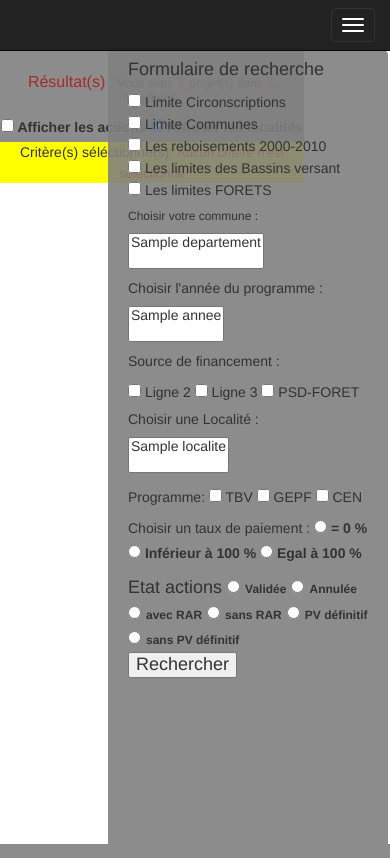
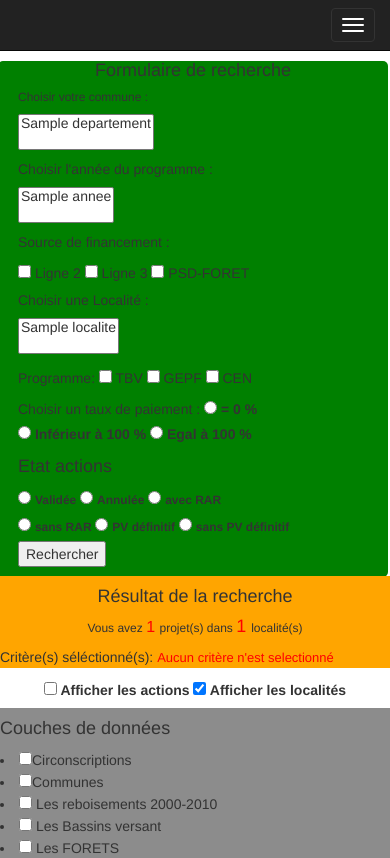
Before and after one commit to roulamokhtar/SiteTest, a PHP site: template view/vueMaps.php in a window 390 px wide. Run offline with PHP 8.4, Linux system fonts and the light colour scheme; the visitor is signed in with stand-in values (Sample User, id 1); tables that the repository leaves empty or names only in its code hold one stand-in row (values such as "Sample post"); the template is opened without the code that fills it: most values are stand-ins (such as "Sample title", 1, 10 or a date in 2020); data that the repository does not hold is empty; some libraries are stand-ins or nearby versions.

Commit message:
geolocatee
Signed-off-by: roulamokhtar <roula_mokhtar2001@yahoo.fr>

```diff
--- a/common/css/style.css
+++ b/common/css/style.css
@@ -25,8 +25,8 @@ body {  padding-top: 50px;
 #map-canvas{
 	position:relative;
 	margin-top: 0px;
-	width:78%;
-    height:100%;
+	width:75%;
+    height:78%;
 }
 
 #infoWindow{	width: 200px;}
@@ -42,16 +42,123 @@ form.formform{
 }
 
 form.formMaps{
-	position:fixed;
-	background-color: rgba(128,128,128,0.9);
-	top: 50px;
+    background-color: rgba(128,128,128,0.9);
+
+	position:absolute;
+ 	top: 50px;
 	right: 2px;
 	padding: 0 20px;
 	border-radius: 5px;
-	width: 280px;
-	bottom: -30px;
+
+
 
 }
+
+
+
+
+
+@media screen and (max-width: 1279px){
+
+   form.formMaps{   width: 100%;
+    position:relative;
+    background-color:green;
+     padding-bottom: 10px;
+       top: 1px;
+
+   }
+
+
+}
+ #formulaire-legende{
+ position:absolute;
+  float: right;
+  right:314px;
+  background-color: rgba(128,128,128,0.9);
+  width:  31%;
+   padding-top: 25px;
+   top:25px;
+   height: 29%;
+ }
+@media screen and (max-width: 1279px){
+    #formulaire-legende{
+      position:relative;
+       width: 100%;
+
+      background-color:none;
+       top:00px;
+       padding-top:1px;
+       height: none;
+       right:00px;
+   }
+
+
+}
+#floating-resultatRechercheMap {
+  position:relative;
+ padding-top: 20px;
+ background-color: yellow;
+
+ width: 44%;
+    height: 27%;
+
+
+}
+@media screen and (max-width: 1279px){
+    #floating-resultatRechercheMap{
+     width: 100%;
+      background-color:orange;
+       position:relative;
+       padding-top:1px;
+       height: none;
+
+   }
+
+
+}
+@media screen and (max-width: 1279px){
+    #map-canvas{
+
+     width:100%;
+ margin-top: 5px;
+
+   }
+
+
+}
+@media screen and (max-width: 1279px){
+    #infoWindow{
+         width: 80px;
+
+
+   }
+
+
+}
+#Afficher-action-localite{
+position:relative;
+ padding-top: 10px;
+ background-color: orange;
+
+    width: 75%;
+    height: 6%;
+    text-align: center;
+
+
+
+   }
+@media screen and (max-width: 1279px){
+
+   #Afficher-action-localite{
+     width: 100%;
+      background-color:white;
+       height: 40px;
+
+}
+}
+
+
+
 form.formProjets{
 	position:fixed;
 	background-color: rgba(128,128,128,0.9);
@@ -64,7 +171,16 @@ form.formProjets{
 
 }
 
+ @media screen and (max-width: 1279px){
+    form.formProjets{
+     width: 100%;
+      background-color:orange;
+       position:relative;
+       padding-top:none;
+   }
 
+
+}
 
 
 div.col-sm-15{
@@ -335,3 +451,6 @@ tbody td, thead th {
 tbody td:last-child, thead th:last-child {
     border-right: none;
 }
+ li{
+  { display: block; }
+ }
--- a/view/vueMaps.php
+++ b/view/vueMaps.php
@@ -1,25 +1,90 @@
+
 <?php include_once("template/vueHeader.php"); ?>
 <?php include_once("template/vueNavbar.php"); ?>
+
+
+<meta name="viewport" content="width=device-width, initial-scale=1.0">
+
   <body>
 
-		<div style="background-color:rgba(128,128,128,0.9); width:  78%;  padding-top: 12px  ">
-			<h6 style="text-align: center ; ">
-<font size='3' color='brown'  font-weight='bold' > Résultat(s)  :</font>
+  <div id="form">
+
+		<form method="post" id="form" class="  formMaps" role="form" action="maps.php">
+
+ 				<h4 align="center"> Formulaire de recherche  </h4>
+					 <class="col-sm-12" departement">
+					<h6>Choisir votre commune :</h6>
+
+					<select name="departement" size="2">
+						<?php foreach ($departements as $departement): ?>
+						 <option value="<?php echo $departement['id']; ?>"><?php echo $departement['departement']; ?></option>
+						<?php endforeach; ?>
+					</select>
+
+
+					<h5>Choisir l'année du programme :</h5>
+					<SELECT  name="annee" size="2">
+						<?php foreach ($Annees as $annee): ?>
+						 <option value="<?php echo $annee['annee']; ?>"><?php echo $annee['annee']; ?></option>
+						<?php endforeach; ?>
+
+					</SELECT >
+
+					<h5 >Source de financement :</h5>
+					 <INPUT type="checkbox" name="finance[]" value="FNDR"  > Ligne 2</INPUT>
+					 <INPUT type="checkbox" name="finance[]" value="FSAEPEA"  > Ligne 3</INPUT>
+					 <INPUT type="checkbox" name="finance[]" value="PSD-FORETS"  > PSD-FORET  </INPUT>
+
+ 					 <h5 >Choisir une Localité :</h5>
+						<SELECT  name="localite" size="2"   ">
+							<?php foreach ($localites as $localite): ?>
+							 <option value="<?php echo $localite['ville_id']; ?>"><?php echo $localite['ville_nom_reel']; ?></option>
+							<?php endforeach; ?>
+						</SELECT >
+ <h5 >Programme:
+
+					<INPUT type="checkbox" name="programme[]" value="TBV" > TBV</INPUT>
+					<INPUT type="checkbox" name="programme[]" value="GEPF" > GEPF </INPUT>
+					<INPUT type="checkbox" name="programme[]" value="CEN" > CEN</INPUT></h5>
+
+					 <h5 >Choisir un taux de paiement :
+					<input type="radio" name="habitants" value="egal0" id="egal0" /> <label for="egal0">= 0 %</label> <br>
+
+					<input type="radio" name="habitants" value="inf100" id="inf100" /> <label for="inf100">Inférieur à 100 %</label>
+					<input type="radio" name="habitants" value="egal100" id="egal100" /> <label for="egal100">Egal à 100 %</label>  </h5>
+
+					<div id ="etat">
+
+						<h4>Etat actions </h4>
+
+					 <input type="radio" name="etat"  id='etat' value="validee"  /> <label class="labelinput"  > Validée</label>
+					 <input type="radio" name="etat"  id='etat' value="annulee"  /> <label class="labelinput"  >Annulée</label>
+					 <input type="radio" name="etat" id='etat'  value="volumeAnnulée"  /> <label class="labelinput"   >avec RAR</label> </br>
+					  <input type="radio" name="etat"  id='etat' value="volumesansrar"  /> <label class="labelinput"  >sans RAR</label>
+
+					  <input type="radio" name="cloture" value="ok"    /> <label class="labelinput"   >PV définitif</label>
+					 <input type="radio" name="cloture" value=""    /> <label class="labelinput"   > sans PV définitif</label> <br>  <button type="submit"   id="submit">Rechercher</button>
+					</div>
+
+
+
+		</form>
+	</div>
+
+   <div id="floating-resultatRechercheMap">
+
+		<h4 color='brown'  font-weight='bold'  align='center' > Résultat de la recherche  </h4>
+
+		 <h6  align='center'>
 					Vous avez
 					<?php  echo '<font size="3" color="red"> '.$stationsCount.' </font>';  ?>
 					projet(s) dans
 					<?php  echo '<font size="4" color="red"> '. $projetCount.' </font>' ; ?>
 					localité(s)
 					</h6>
-	<div  style="text-align: center ";>
-        	<label class="legend"  id="checkboxes" style="text-align: center ";     > <input type="checkbox" value="checkboxes" id="checkboxes"   > Afficher les actions</label>
 
-			<label class="legend" id="checkboxer" style="text-align: center"; ><input type="checkbox" value="checkboxer" id="checkboxer"   checked   > Afficher les localités</label>
 
-    </div>
-
-		 </div>
-		 <div  style="background-color:yellow; width: 100% ;text-align: center ;width:  78%;"> Critère(s) séléctionné(s):
+		  Critère(s) séléctionné(s):
 
 				<?php
 
@@ -40,12 +105,12 @@
 						<?php echo "<font size='2' color='red'>". $nomLocalitess.   "</font> "     ;
  					}
  					// critère de années
-				 	if(!empty($annee )) {
+				 	if(!empty($_POST['annee'] )) {
 				$annee = $_POST['annee'];
+Année:
+					 echo "<font size='2' color='red'>". $annee.   "</font> "     ;
 
 
-						?> Année:
-					<?php echo "<font size='2' color='red'>". $annee.   "</font> "     ;
  					}
  					// critère de taux paiement
 				 	if(!empty($habitants )) {
@@ -116,85 +181,32 @@
 
 
 
+<div id="Afficher-action-localite"  >
 
+        	<label class="legend"  id="checkboxes" style="text-align: center ";     > <input type="checkbox" value="checkboxes" id="checkboxes"   > Afficher les actions</label>
 
-	<div id="map-canvas">
+			<label class="legend" id="checkboxer" style="text-align: center"; ><input type="checkbox" value="checkboxer" id="checkboxer"   checked   > Afficher les localités</label>
+
 
 		 </div>
 
-   	 <div id="form">
+		 <div id="formulaire-legende"  >
 
-		<form method="post" id="form" class="  formMaps" role="form" action="maps.php">
-			<h4> Formulaire de recherche  </h4>
-			<div class="form-group">
-
-		<input type="checkbox" id="layer_05" onclick="toggleLayers(5);"/> Limite Circonscriptions </br>
-         <input type="checkbox" id="layer_01" onclick="toggleLayers(1);"/> Limite Communes </br>
-		    <input type="checkbox" id="layer_02" onclick="toggleLayers(2);"/> Les reboisements 2000-2010</br>
-		 <input type="checkbox" id="layer_03" onclick="toggleLayers(3);"/> Les limites des Bassins versant</br>
-		  <input type="checkbox" id="layer_04" onclick="toggleLayers(4);"/> Les limites FORETS </br>
+			<h4> Couches de données  </h4>
 
 
-
-
-
-				 <class="col-sm-12" departement">
-					<h6>Choisir votre commune :</h6>
-					<select name="departement" size="2">
-						<?php foreach ($departements as $departement): ?>
-						 <option value="<?php echo $departement['id']; ?>"><?php echo $departement['departement']; ?></option>
-						<?php endforeach; ?>
-					</select>
-
-
-					<h5>Choisir l'année du programme :</h5>
-					<SELECT  name="annee" size="2">
-						<?php foreach ($Annees as $annee): ?>
-						 <option value="<?php echo $annee['annee']; ?>"><?php echo $annee['annee']; ?></option>
-						<?php endforeach; ?>
-
-					</SELECT >
-
-					<h5 >Source de financement :</h5>
-					 <INPUT type="checkbox" name="finance[]" value="FNDR"  > Ligne 2</INPUT>
-					 <INPUT type="checkbox" name="finance[]" value="FSAEPEA"  > Ligne 3</INPUT>
-					 <INPUT type="checkbox" name="finance[]" value="PSD-FORETS"  > PSD-FORET  </INPUT>
-
- 					 <h5 >Choisir une Localité :</h5>
-						<SELECT  name="localite" size="2"   ">
-							<?php foreach ($localites as $localite): ?>
-							 <option value="<?php echo $localite['ville_id']; ?>"><?php echo $localite['ville_nom_reel']; ?></option>
-							<?php endforeach; ?>
-						</SELECT >
- <h5 >Programme:
-
-					<INPUT type="checkbox" name="programme[]" value="TBV" > TBV</INPUT>
-					<INPUT type="checkbox" name="programme[]" value="GEPF" > GEPF </INPUT>
-					<INPUT type="checkbox" name="programme[]" value="CEN" > CEN</INPUT></h5>
-
-					 <h5 >Choisir un taux de paiement :
-					<input type="radio" name="habitants" value="egal0" id="egal0" /> <label for="egal0">= 0 %</label> <br>
-
-					<input type="radio" name="habitants" value="inf100" id="inf100" /> <label for="inf100">Inférieur à 100 %</label>
-					<input type="radio" name="habitants" value="egal100" id="egal100" /> <label for="egal100">Egal à 100 %</label>  </h5>
-
-					<div id ="etat">
-
-						<h4>Etat actions
-
-					 <input type="radio" name="etat"  id='etat' value="validee"  /> <label class="labelinput"  > Validée</label>
-					 <input type="radio" name="etat"  id='etat' value="annulee"  /> <label class="labelinput"  >Annulée</label> <br>
-					 <input type="radio" name="etat" id='etat'  value="volumeAnnulée"  /> <label class="labelinput"   >avec RAR</label>
-					  <input type="radio" name="etat"  id='etat' value="volumesansrar"  /> <label class="labelinput"  >sans RAR</label>
-
-					  <input type="radio" name="cloture" value="ok"    /> <label class="labelinput"   >PV définitif</label>  <br>
-					 <input type="radio" name="cloture" value=""    /> <label class="labelinput"   > sans PV définitif</label> <br>  <button type="submit"   id="submit">Rechercher</button>  </h4>
+		<li><input type="checkbox" id="layer_05" onclick="toggleLayers(5);"/>Circonscriptions</li>
+        <li><input type="checkbox" id="layer_01" onclick="toggleLayers(1);"/>Communes</li>
+		<li>   <input type="checkbox" id="layer_02" onclick="toggleLayers(2);"/> Les reboisements 2000-2010</li>
+		<li> <input type="checkbox" id="layer_03" onclick="toggleLayers(3);"/> Les Bassins versant</li>
+		<li>  <input type="checkbox" id="layer_04" onclick="toggleLayers(4);"/> Les FORETS</li>
 </div>
 
 
 
-		</form>
-	</div>
+	<div id="map-canvas"></div>
+
+
 	</body>
 
 
```
Also changed, not shown: view/vueIndex.php (+73 -32 lines). Lines whose indentation alone changed are shown as unchanged.
